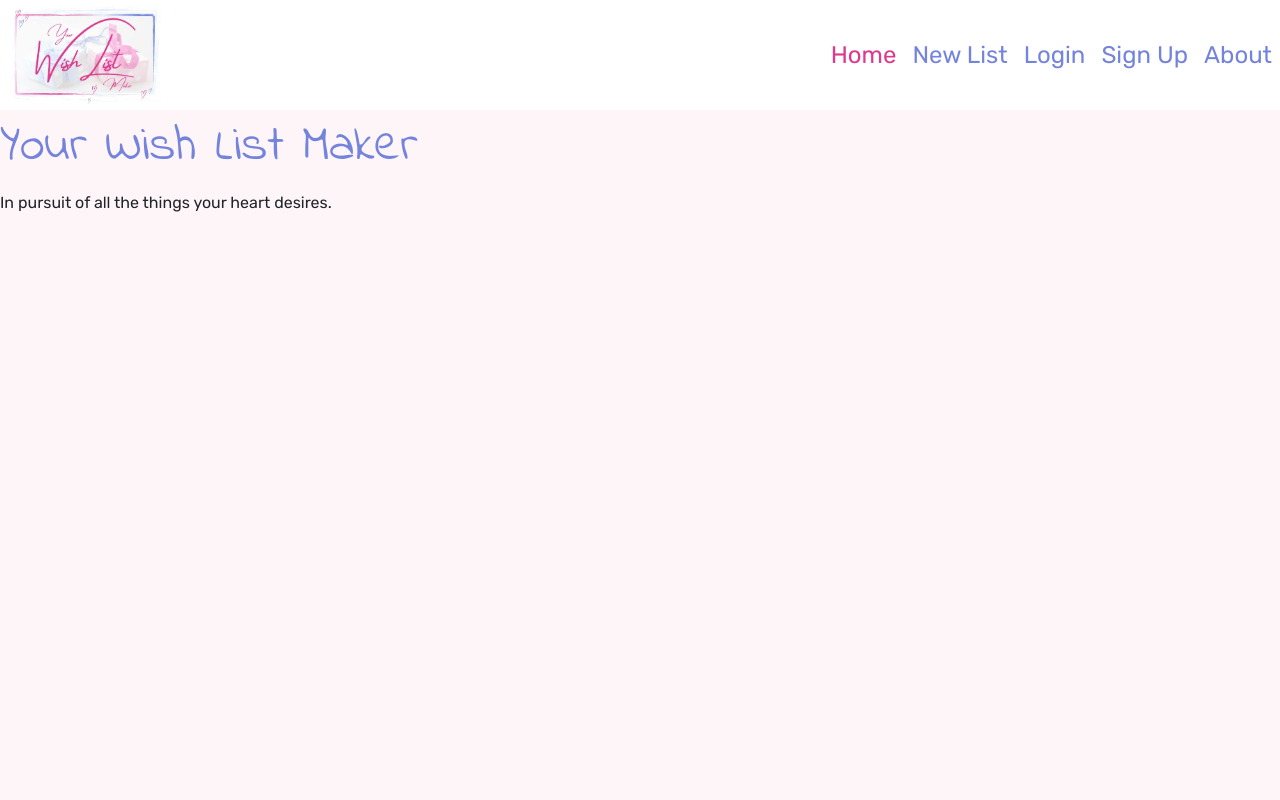
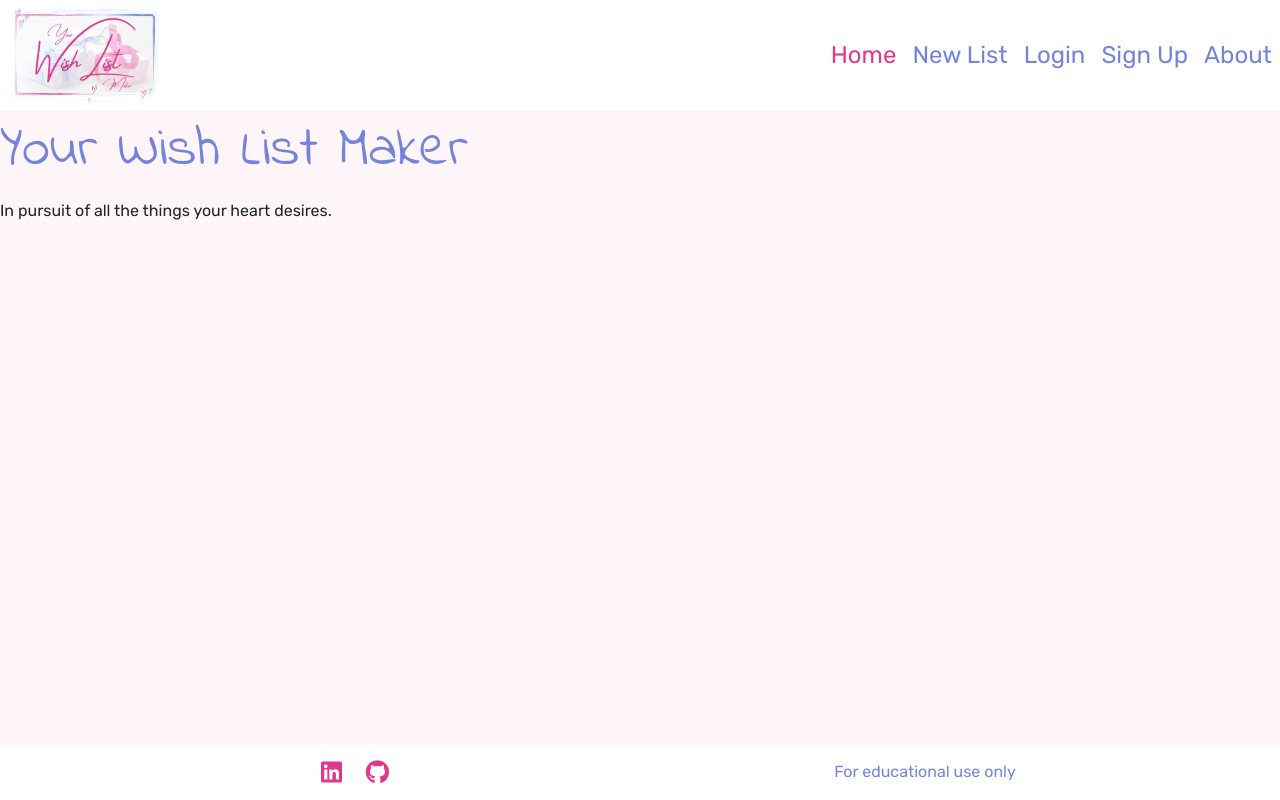
Before and after one commit to queenisabaer/wishlist, a Django app: page / in a window 1280 px wide. Run offline with Django 4.2, Linux system fonts and the light colour scheme; some libraries are stand-ins or nearby versions.

Commit message:
Add footer with social links

```diff
--- a/static/css/style.css
+++ b/static/css/style.css
@@ -30,7 +30,7 @@ body {
 
 h1 {
     color: var(--color-glaucous);
-    font: 50px var(--heading);
+    font: 3.5rem var(--heading);
 }
 
 
@@ -62,6 +62,20 @@ h1 {
     color: var(--color-magenta);
 }
 
-.navbar {
 
+/* Footer */
+
+footer{
+    background-color: var(--white);
+    color: var(--color-glaucous);
 }
+
+.icon {
+    font-size: 1.5rem;
+    margin: 0 10px;
+    color: var(--color-magenta);
+}
+
+.footer-row {
+    padding-top: 15px;
+}
--- a/templates/base.html
+++ b/templates/base.html
@@ -14,7 +14,6 @@
       content="wish, wish list, birthday, wedding, bridal shower, baby shower, gift, present, list"
     />
     <title>Your Wish List Maker - {% block title %} {% endblock %}</title>
-
 
     <!-- Favicon -->
     <link
@@ -51,13 +50,9 @@
     {% block extra_styles %}{% endblock %}
   </head>
   <body>
-    {% include 'header.html' %}
-
-
-    {% block content %}
+    {% include 'header.html' %} {% block content %}
     <!-- Content goes here -->
-    {% endblock content %}
-
+    {% endblock content %} {% include 'footer.html' %}
     <!-- Bootstrap JS -->
     <script
       src="https://cdnjs.cloudflare.com/ajax/libs/bootstrap/5.3.3/js/bootstrap.min.js"
@@ -66,6 +61,12 @@
       referrerpolicy="no-referrer"
     ></script>
 
+    <!-- Font awesome kit-->
+    <script
+      src="https://kit.fontawesome.com/3b20d96fa9.js"
+      crossorigin="anonymous"
+    ></script>
+
     <!-- Block for extra JavaScript -->
     {% block load_js %}{% endblock %}
   </body>
--- /dev/null
+++ b/templates/footer.html
@@ -0,0 +1,25 @@
+<footer class="fixed-bottom">
+  <div class="container text-center">
+    <div class="row footer-row">
+      <div class="col">
+        <a
+          href="https://www.linkedin.com/in/dajana-isbaner/"
+          target="_blank"
+          rel="noopener"
+          aria-label="Link to my LinkedIn profile (opens in new tab)"
+          ><i class="fa-brands fa-linkedin icon"></i
+        ></a>
+        <a
+          href="https://github.com/queenisabaer/wishlist/"
+          target="_blank"
+          rel="noopener"
+          aria-label="Link to the Repository of this project on GitHub (opens in new tab)"
+          ><i class="fa-brands fa-github icon"></i
+        ></a>
+      </div>
+      <div class="col">
+        <p>For educational use only</p>
+      </div>
+    </div>
+  </div>
+</footer>
--- a/templates/header.html
+++ b/templates/header.html
@@ -6,7 +6,7 @@
     <nav class="navbar navbar-expand-lg bg-body-tertiary">
         <div class="container-fluid">
             <!-- Logo -->
-            <a class="navbar-brand" href="#"><img src="{%static 'images/logo_ywlm.webp' %}" alt="Logo of Your Wish List Maker" class="logo"></a>
+            <a class="navbar-brand" href="{% url 'home' %}"><img src="{%static 'images/logo_ywlm.webp' %}" alt="Logo of Your Wish List Maker" class="logo"></a>
             <button class="navbar-toggler" type="button" data-bs-toggle="collapse" data-bs-target="#navbarNav" aria-controls="navbarNav" aria-expanded="false" aria-label="Toggle navigation">
               <span class="navbar-toggler-icon"></span>
             </button>
```
